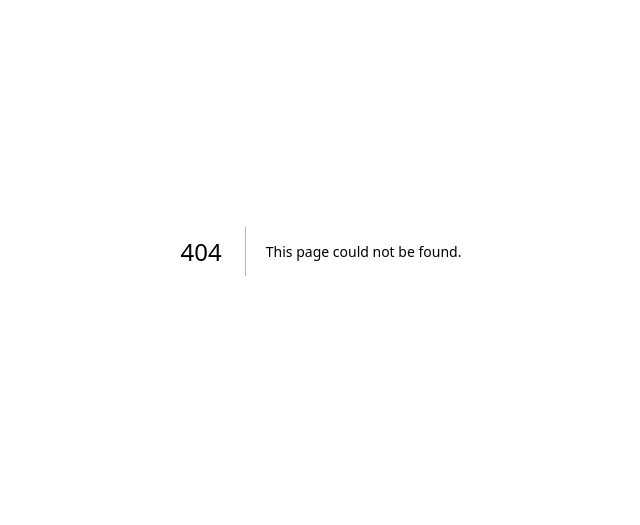
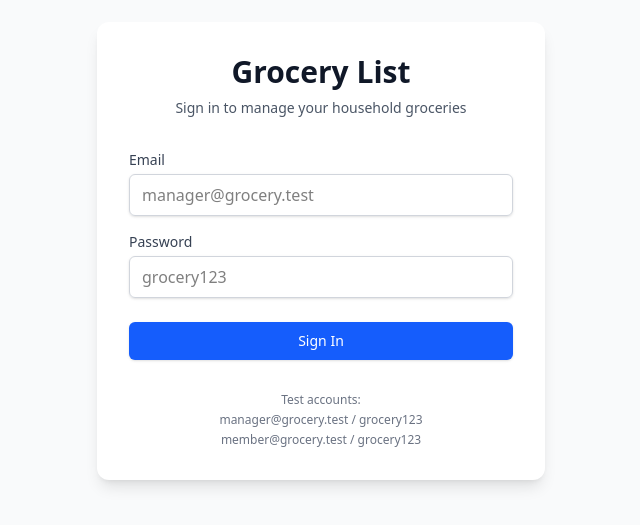
Before and after one commit to mnzralee/fullstack-grocery, a Next.js app in the folder grocery-web/: page /login in a window 1280 px wide. Before the commit this address had no page. Shown: the part 149-674 px from the top of the page, without its empty margins (319-959 px from the left). Built offline with nearby package versions, Linux system fonts and the light colour scheme.

Commit message:
feat(web): add login page with email and password form

```diff
--- /dev/null
+++ b/grocery-web/src/app/login/page.tsx
@@ -0,0 +1,119 @@
+'use client';
+
+import { useState } from 'react';
+import { useRouter } from 'next/navigation';
+
+export default function LoginPage() {
+  const router = useRouter();
+  const [email, setEmail] = useState('');
+  const [password, setPassword] = useState('');
+  const [error, setError] = useState('');
+  const [loading, setLoading] = useState(false);
+
+  const handleSubmit = async (e: React.FormEvent) => {
+    e.preventDefault();
+    setError('');
+    setLoading(true);
+
+    try {
+      const res = await fetch('/api/auth/login', {
+        method: 'POST',
+        headers: { 'Content-Type': 'application/json' },
+        body: JSON.stringify({ email, password }),
+      });
+
+      const data = await res.json();
+
+      if (!res.ok || !data.success) {
+        setError(data.message ?? 'Invalid credentials');
+        return;
+      }
+
+      const listId = data.data.listId;
+      if (listId) {
+        router.push(`/grocery/${listId}`);
+      } else {
+        setError('No grocery list found for this account');
+      }
+    } catch {
+      setError('Something went wrong. Please try again.');
+    } finally {
+      setLoading(false);
+    }
+  };
+
+  return (
+    <div className="min-h-screen flex items-center justify-center bg-gray-50">
+      <div className="max-w-md w-full space-y-8 p-8 bg-white rounded-xl shadow-lg">
+        <div>
+          <h2 className="text-center text-3xl font-bold text-gray-900">
+            Grocery List
+          </h2>
+          <p className="mt-2 text-center text-sm text-gray-600">
+            Sign in to manage your household groceries
+          </p>
+        </div>
+
+        <form onSubmit={handleSubmit} className="mt-8 space-y-6">
+          {error && (
+            <div className="bg-red-50 border border-red-200 text-red-700 px-4 py-3 rounded-md text-sm">
+              {error}
+            </div>
+          )}
+
+          <div className="space-y-4">
+            <div>
+              <label
+                htmlFor="email"
+                className="block text-sm font-medium text-gray-700"
+              >
+                Email
+              </label>
+              <input
+                id="email"
+                type="email"
+                required
+                value={email}
+                onChange={(e) => setEmail(e.target.value)}
+                className="mt-1 block w-full px-3 py-2 border border-gray-300 rounded-md shadow-sm focus:outline-none focus:ring-2 focus:ring-blue-500 focus:border-blue-500"
+                placeholder="manager@grocery.test"
+              />
+            </div>
+
+            <div>
+              <label
+                htmlFor="password"
+                className="block text-sm font-medium text-gray-700"
+              >
+                Password
+              </label>
+              <input
+                id="password"
+                type="password"
+                required
+                value={password}
+                onChange={(e) => setPassword(e.target.value)}
+                className="mt-1 block w-full px-3 py-2 border border-gray-300 rounded-md shadow-sm focus:outline-none focus:ring-2 focus:ring-blue-500 focus:border-blue-500"
+                placeholder="grocery123"
+              />
+            </div>
+          </div>
+
+          <button
+            type="submit"
+            disabled={loading}
+            className="w-full flex justify-center py-2 px-4 border border-transparent rounded-md shadow-sm text-sm font-medium text-white bg-blue-600 hover:bg-blue-700 focus:outline-none focus:ring-2 focus:ring-offset-2 focus:ring-blue-500 disabled:opacity-50 disabled:cursor-not-allowed"
+          >
+            {loading ? 'Signing in...' : 'Sign In'}
+          </button>
+        </form>
+
+        <div className="text-center text-xs text-gray-500 space-y-1">
+          <p>Test accounts:</p>
+          <p>manager@grocery.test / grocery123</p>
+          <p>member@grocery.test / grocery123</p>
+        </div>
+      </div>
+    </div>
+  );
+}
```
